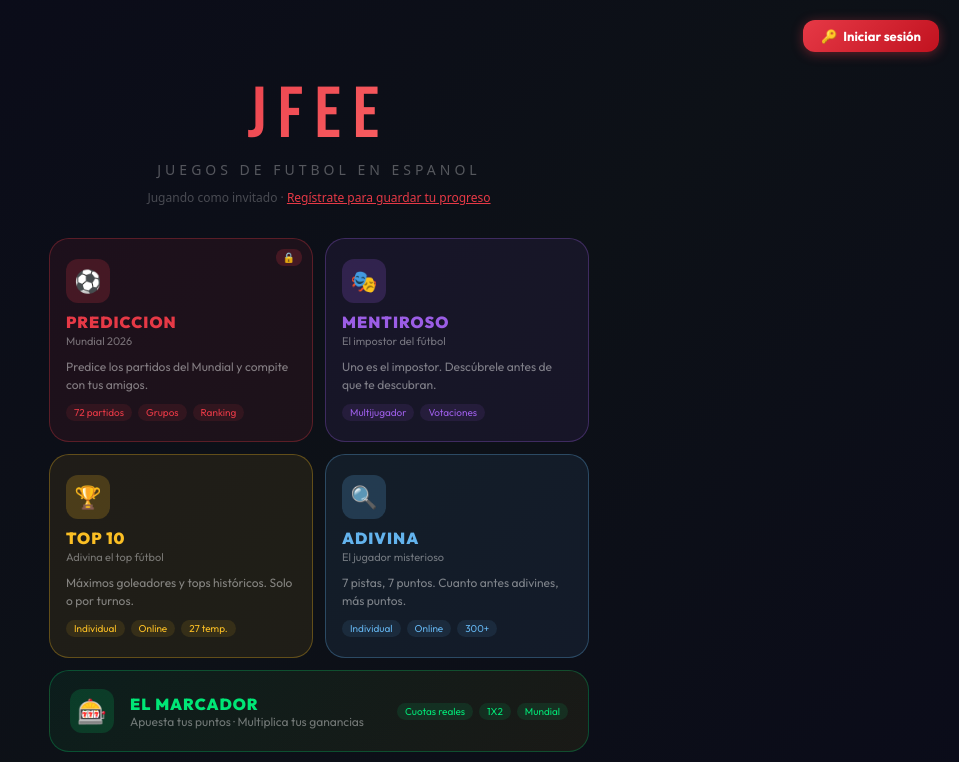
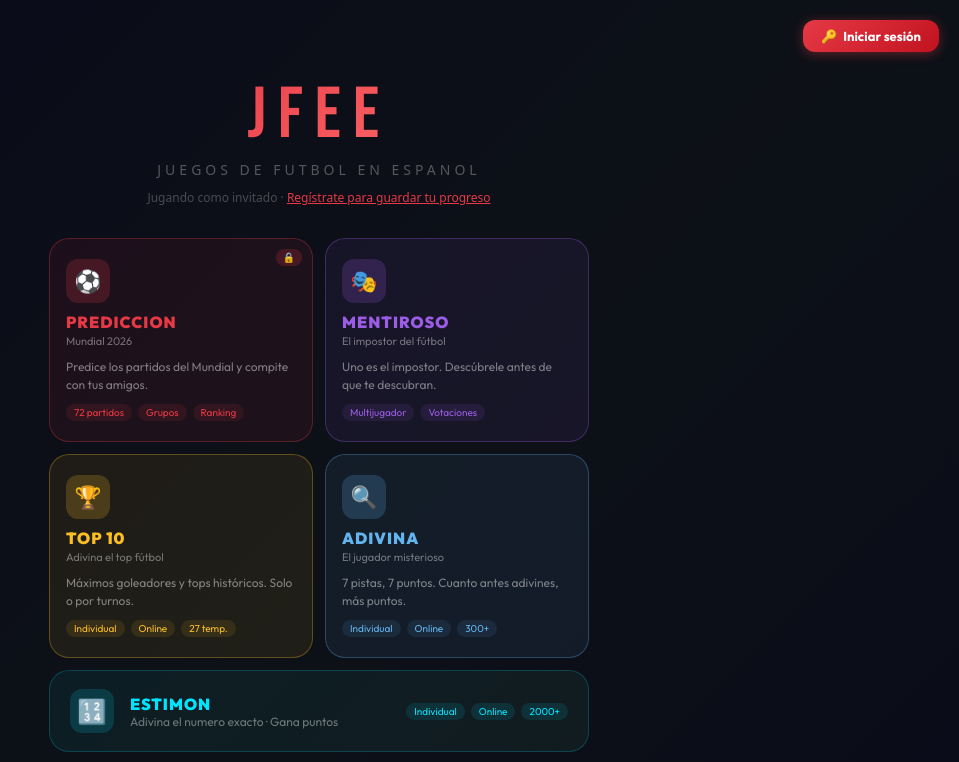
Before and after one commit to juanforba12-droid/prediccionmunidal2026, a React (Vite) app: page / in a window 1280 px wide. Shown: the top 762 px of the page, without its empty margins (321-1280 px from the left). Built offline with nearby package versions, Linux system fonts and the light colour scheme; no server answers.

Commit message:
Update Home.jsx

```diff
--- a/src/pages/Home.jsx
+++ b/src/pages/Home.jsx
@@ -172,6 +172,30 @@ export default function Home() {
         />
       </div>
 
+      {/* ESTIMON */}
+      <div style={{ width:'100%', maxWidth:540, marginTop:12 }}>
+        <button onClick={() => nav('/estimon')} style={{
+          width:'100%',
+          background:'linear-gradient(135deg,rgba(0,229,255,0.06) 0%,rgba(105,240,174,0.06) 100%)',
+          border:'1px solid rgba(0,229,255,0.2)',
+          borderRadius:20, padding:'18px 20px', cursor:'pointer', textAlign:'left', outline:'none',
+          display:'flex', alignItems:'center', gap:16,
+          transition:'transform 0.15s, border-color 0.15s',
+        }}
+          onMouseEnter={e => { e.currentTarget.style.transform='scale(1.01)'; e.currentTarget.style.borderColor='rgba(0,229,255,0.5)' }}
+          onMouseLeave={e => { e.currentTarget.style.transform='scale(1)'; e.currentTarget.style.borderColor='rgba(0,229,255,0.2)' }}
+        >
+          <div style={{ width:44, height:44, borderRadius:12, background:'rgba(0,229,255,0.15)', display:'flex', alignItems:'center', justifyContent:'center', fontSize:24, flexShrink:0 }}>🔢</div>
+          <div style={{ flex:1 }}>
+            <div style={{ color:'#00e5ff', fontWeight:800, fontSize:16, letterSpacing:1 }}>ESTIMON</div>
+            <div style={{ color:'rgba(255,255,255,0.4)', fontSize:12 }}>Adivina el numero exacto · Gana puntos</div>
+          </div>
+          <div style={{ display:'flex', gap:6, flexWrap:'wrap', justifyContent:'flex-end' }}>
+            {['Individual','Online','2000+'].map(t => <span key={t} style={{ fontSize:10, color:'#00e5ff', background:'rgba(0,229,255,0.1)', padding:'2px 8px', borderRadius:20 }}>{t}</span>)}
+          </div>
+        </button>
+      </div>
+
       {/* EL MARCADOR */}
       <div style={{ width:'100%', maxWidth:540, marginTop:12 }}>
         <button onClick={() => nav('/marcador')} style={{
```
